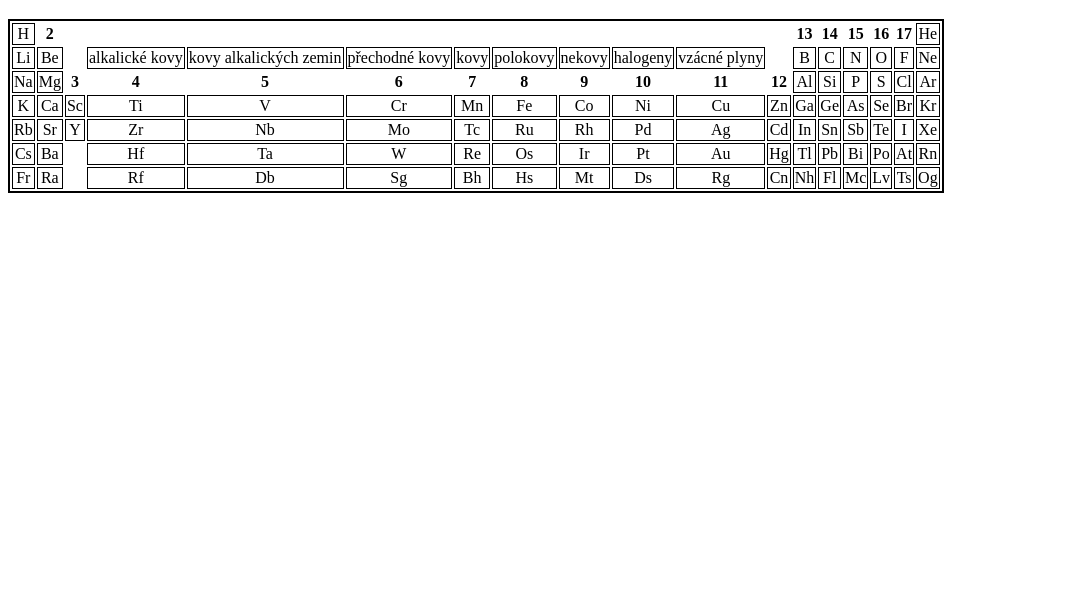
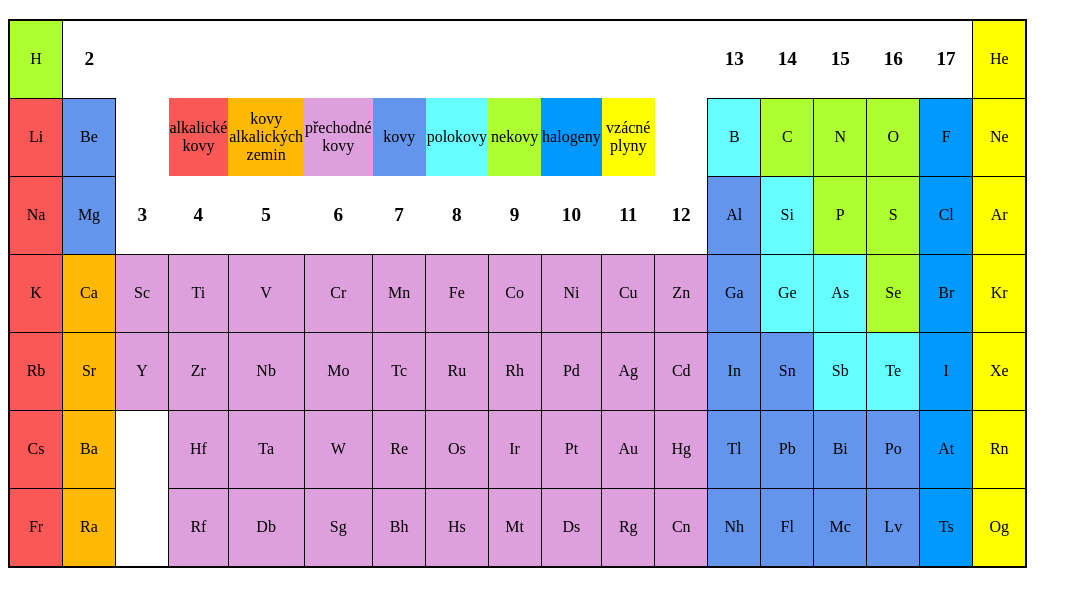
Before and after one commit to radekhavelka3/tabulka-havelka, a plain HTML site: page tabulka-havelka/index.html in a window 1280 px wide. Shown: the part 61-668 px from the top of the page, without its empty margins (0-1082 px from the left). Drawn offline with Linux system fonts and the light colour scheme.

Commit message:
Add files via upload

```diff
--- a/tabulka-havelka/index.html
+++ b/tabulka-havelka/index.html
@@ -9,8 +9,8 @@
 <body>
     <h1 class="title">Periodická soustava prvků</h1>
     <table>
-        <td>H</td>
-        <th>2</th>
+        <td class="nekovy">H</td>
+        <th class="cisla">2</th>
         <th class="empty"></th>
         <th class="empty"></th>
         <th class="empty"></th>
@@ -21,131 +21,131 @@
         <th class="empty"></th>
         <th class="empty"></th>
         <th class="empty"></th>
-        <th>13</th>
-        <th>14</th>
-        <th>15</th>
-        <th>16</th>
-        <th>17</th>
-        <td>He</td>
+        <th class="cisla">13</th>
+        <th class="cisla">14</th>
+        <th class="cisla">15</th>
+        <th class="cisla">16</th>
+        <th class="cisla">17</th>
+        <td class="vzacneplyny">He</td>
         <tr>
-            <td>Li</td>
-            <td>Be</td>
+            <td class="alkalickekovy">Li</td>
+            <td class="kovy">Be</td>
             <td class="empty"></td>
-            <td>alkalické kovy</td>
-            <td>kovy alkalických zemin</td>
-            <td>přechodné kovy</td>
-            <td>kovy</td>
-            <td>polokovy</td>
-            <td>nekovy</td>
-            <td>halogeny</td>
-            <td>vzácné plyny</td>
+            <td class="alkalickekovynahore">alkalické kovy</td>
+            <td class="kovyalkalickychzeminnahore">kovy alkalických zemin</td>
+            <td class="prechodnekovynahore">přechodné kovy</td>
+            <td class="kovynahore">kovy</td>
+            <td class="polokovynahore">polokovy</td>
+            <td class="nekovynahore">nekovy</td>
+            <td class="halogenynahore">halogeny</td>
+            <td class="vzacneplynynahore">vzácné plyny</td>
             <td class="empty"></td>
-            <td>B</td>
-            <td>C</td>
-            <td>N</td>
-            <td>O</td>
-            <td>F</td>
-            <td>Ne</td>
+            <td class="polokovy">B</td>
+            <td class="nekovy">C</td>
+            <td class="nekovy">N</td>
+            <td class="nekovy">O</td>
+            <td class="halogeny">F</td>
+            <td class="vzacneplyny">Ne</td>
         </tr>
         <tr>
-            <td>Na</td>
-            <td>Mg</td>
-            <th>3</th>
-            <th>4</th>
-            <th>5</th>
-            <th>6</th>
-            <th>7</th>
-            <th>8</th>
-            <th>9</th>
-            <th>10</th>
-            <th>11</th>
-            <th>12</th>
-            <td>Al</td>
-            <td>Si</td>
-            <td>P</td>
-            <td>S</td>
-            <td>Cl</td>
-            <td>Ar</td>
+            <td class="alkalickekovy">Na</td>
+            <td class="kovy">Mg</td>
+            <th class="cisla">3</th>
+            <th class="cisla">4</th>
+            <th class="cisla">5</th>
+            <th class="cisla">6</th>
+            <th class="cisla">7</th>
+            <th class="cisla">8</th>
+            <th class="cisla">9</th>
+            <th class="cisla">10</th>
+            <th class="cisla">11</th>
+            <th class="cisla">12</th>
+            <td class="kovy">Al</td>
+            <td class="polokovy">Si</td>
+            <td class="nekovy">P</td>
+            <td class="nekovy">S</td>
+            <td class="halogeny">Cl</td>
+            <td class="vzacneplyny">Ar</td>
         </tr>
         <tr>
-            <td>K</td>
-            <td>Ca</td>
-            <td>Sc</td>
-            <td>Ti</td>
-            <td>V</td>
-            <td>Cr</td>
-            <td>Mn</td>
-            <td>Fe</td>
-            <td>Co</td>
-            <td>Ni</td>
-            <td>Cu</td>
-            <td>Zn</td>
-            <td>Ga</td>
-            <td>Ge</td>
-            <td>As</td>
-            <td>Se</td>
-            <td>Br</td>
-            <td>Kr</td>
+            <td class="alkalickekovy">K</td>
+            <td class="kovyalkalickychzemin">Ca</td>
+            <td class="prechodnekovy">Sc</td>
+            <td class="prechodnekovy">Ti</td>
+            <td class="prechodnekovy">V</td>
+            <td class="prechodnekovy">Cr</td>
+            <td class="prechodnekovy">Mn</td>
+            <td class="prechodnekovy">Fe</td>
+            <td class="prechodnekovy">Co</td>
+            <td class="prechodnekovy">Ni</td>
+            <td class="prechodnekovy">Cu</td>
+            <td class="prechodnekovy">Zn</td>
+            <td class="kovy">Ga</td>
+            <td class="polokovy">Ge</td>
+            <td class="polokovy">As</td>
+            <td class="nekovy">Se</td>
+            <td class="halogeny">Br</td>
+            <td class="vzacneplyny">Kr</td>
         </tr>
         <tr>
-            <td>Rb</td>
-            <td>Sr</td>
-            <td>Y</td>
-            <td>Zr</td>
-            <td>Nb</td>
-            <td>Mo</td>
-            <td>Tc</td>
-            <td>Ru</td>
-            <td>Rh</td>
-            <td>Pd</td>
-            <td>Ag</td>
-            <td>Cd</td>
-            <td>In</td>
-            <td>Sn</td>
-            <td>Sb</td>
-            <td>Te</td>
-            <td>I</td>
-            <td>Xe</td>
+            <td class="alkalickekovy">Rb</td>
+            <td class="kovyalkalickychzemin">Sr</td>
+            <td class="prechodnekovy">Y</td>
+            <td class="prechodnekovy">Zr</td>
+            <td class="prechodnekovy">Nb</td>
+            <td class="prechodnekovy">Mo</td>
+            <td class="prechodnekovy">Tc</td>
+            <td class="prechodnekovy">Ru</td>
+            <td class="prechodnekovy">Rh</td>
+            <td class="prechodnekovy">Pd</td>
+            <td class="prechodnekovy">Ag</td>
+            <td class="prechodnekovy">Cd</td>
+            <td class="kovy">In</td>
+            <td class="kovy">Sn</td>
+            <td class="polokovy">Sb</td>
+            <td class="polokovy">Te</td>
+            <td class="halogeny">I</td>
+            <td class="vzacneplyny">Xe</td>
         </tr>
         <tr>
-            <td>Cs</td>
-            <td>Ba</td>
+            <td class="alkalickekovy">Cs</td>
+            <td class="kovyalkalickychzemin">Ba</td>
             <td class="empty"></td>
-            <td>Hf</td>
-            <td>Ta</td>
-            <td>W</td>
-            <td>Re</td>
-            <td>Os</td>
-            <td>Ir</td>
-            <td>Pt</td>
-            <td>Au</td>
-            <td>Hg</td>
-            <td>Tl</td>
-            <td>Pb</td>
-            <td>Bi</td>
-            <td>Po</td>
-            <td>At</td>
-            <td>Rn</td>
+            <td class="prechodnekovy">Hf</td>
+            <td class="prechodnekovy">Ta</td>
+            <td class="prechodnekovy">W</td>
+            <td class="prechodnekovy">Re</td>
+            <td class="prechodnekovy">Os</td>
+            <td class="prechodnekovy">Ir</td>
+            <td class="prechodnekovy">Pt</td>
+            <td class="prechodnekovy">Au</td>
+            <td class="prechodnekovy">Hg</td>
+            <td class="kovy">Tl</td>
+            <td class="kovy">Pb</td>
+            <td class="kovy">Bi</td>
+            <td class="kovy">Po</td>
+            <td class="halogeny">At</td>
+            <td class="vzacneplyny">Rn</td>
         </tr>
         <tr>
-            <td>Fr</td>
-            <td>Ra</td>
+            <td class="alkalickekovy">Fr</td>
+            <td class="kovyalkalickychzemin">Ra</td>
             <td class="empty"></td>
-            <td>Rf</td>
-            <td>Db</td>
-            <td>Sg</td>
-            <td>Bh</td>
-            <td>Hs</td>
-            <td>Mt</td>
-            <td>Ds</td>
-            <td>Rg</td>
-            <td>Cn</td>
-            <td>Nh</td>
-            <td>Fl</td>
-            <td>Mc</td>
-            <td>Lv</td>
-            <td>Ts</td>
-            <td>Og</td>
+            <td class="prechodnekovy">Rf</td>
+            <td class="prechodnekovy">Db</td>
+            <td class="prechodnekovy">Sg</td>
+            <td class="prechodnekovy">Bh</td>
+            <td class="prechodnekovy">Hs</td>
+            <td class="prechodnekovy">Mt</td>
+            <td class="prechodnekovy">Ds</td>
+            <td class="prechodnekovy">Rg</td>
+            <td class="prechodnekovy">Cn</td>
+            <td class="kovy">Nh</td>
+            <td class="kovy">Fl</td>
+            <td class="kovy">Mc</td>
+            <td class="kovy">Lv</td>
+            <td class="halogeny">Ts</td>
+            <td class="vzacneplyny">Og</td>
         </tr>
     </table>
 </body>
--- a/tabulka-havelka/style.css
+++ b/tabulka-havelka/style.css
@@ -1,12 +1,135 @@
+
 table {
     border: 2px solid black;
     text-align: center;
+    border-collapse: collapse;
   }
 
-tr,td{
-    border: 1px solid black;
+tr{
+    border: 0px solid black;
+    width:50px;
+    height:75px
+
+}
+
+th{
+    border: 0px;
+}
+
+.cisla{
+    font-size: larger;
 }
 
 .empty{
     visibility: hidden;
 }
+
+.alkalickekovy{
+    border: 1px solid black;
+    background-color: rgb(250, 87, 87);
+    width: 50px;
+    height: 75px;
+}
+
+.kovyalkalickychzemin{
+    border: 1px solid black;
+    background-color: rgb(255, 184, 4);
+    width: 50px;
+    height: 75px;
+}
+
+.prechodnekovy{
+    border: 1px solid black;
+    background-color: plum;
+    width: 50px;
+    height: 75px;
+}
+
+.kovy{
+    border: 1px solid black;
+    background-color: cornflowerblue;
+    width: 50px;
+    height: 75px;
+}
+
+.polokovy{
+    border: 1px solid black;
+    background-color: rgb(101, 255, 255);
+    width: 50px;
+    height: 75px;
+}
+
+.nekovy{
+    border: 1px solid black;
+    background-color: greenyellow;
+    width: 50px;
+    height: 75px;
+}
+
+.halogeny{
+    border: 1px solid black;
+    background-color: rgb(0, 153, 255);
+    width: 50px;
+    height: 75px;
+}
+
+.vzacneplyny{
+    border: 1px solid black;
+    background-color: yellow;
+    width: 50px;
+    height: 75px;
+}
+
+
+
+
+
+
+
+.alkalickekovynahore{
+    background-color: rgb(250, 87, 87);
+    width:50px;
+    height:75px
+}
+
+.kovyalkalickychzeminnahore{
+    background-color: rgb(255, 184, 4);
+    width:50px;
+    height:75px
+}
+
+.prechodnekovynahore{
+    background-color: plum;
+    width:50px;
+    height:75px
+}
+
+.kovynahore{
+    background-color: cornflowerblue;
+    width:50px;
+    height:75px
+}
+
+.polokovynahore{
+    background-color: rgb(101, 255, 255);
+    width:50px;
+    height:75px
+}
+
+.nekovynahore{
+    background-color: greenyellow;
+    width:50px;
+    height:75px
+}
+
+.halogenynahore{
+    background-color: rgb(0, 153, 255);
+    width:50px;
+    height:75px
+}
+
+.vzacneplynynahore{
+    background-color: yellow;
+    width:50px;
+    height:75px
+}
```
